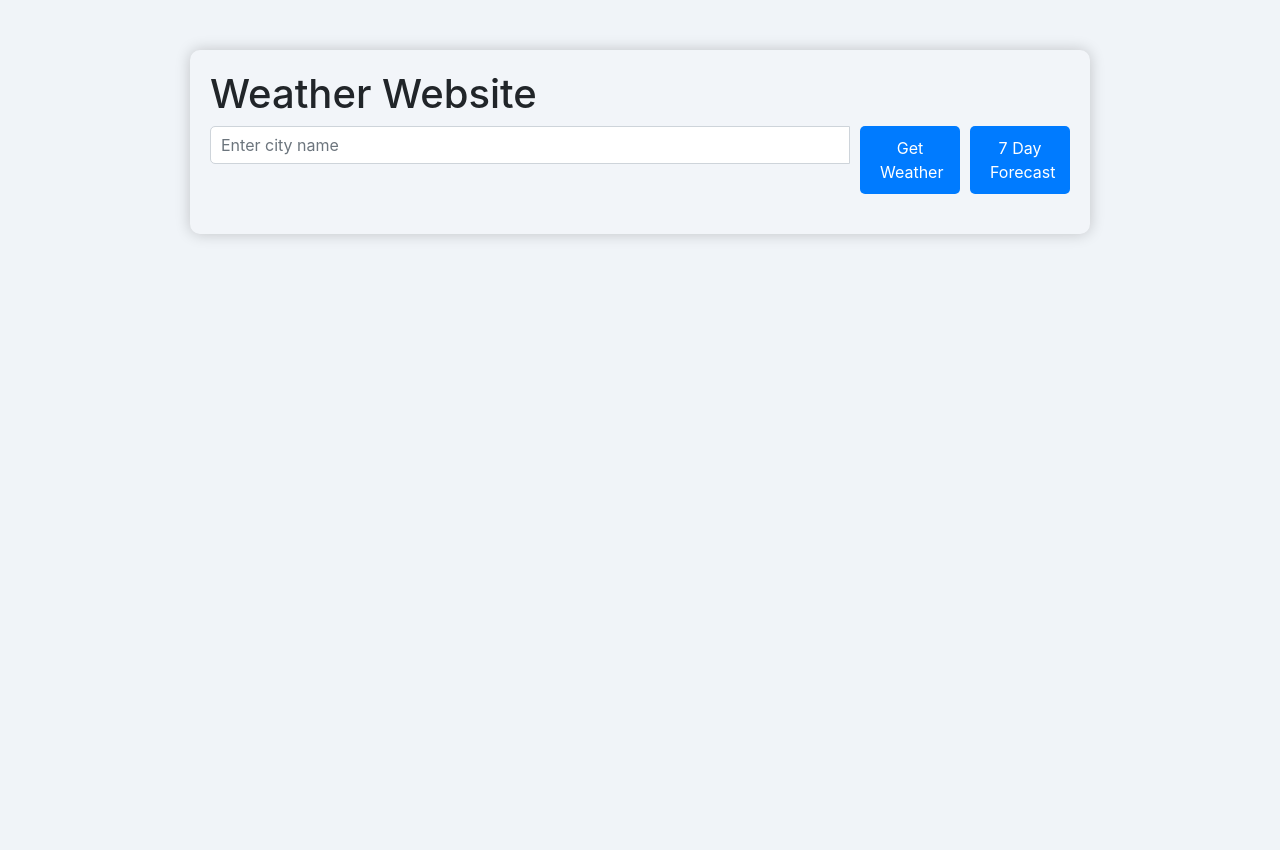
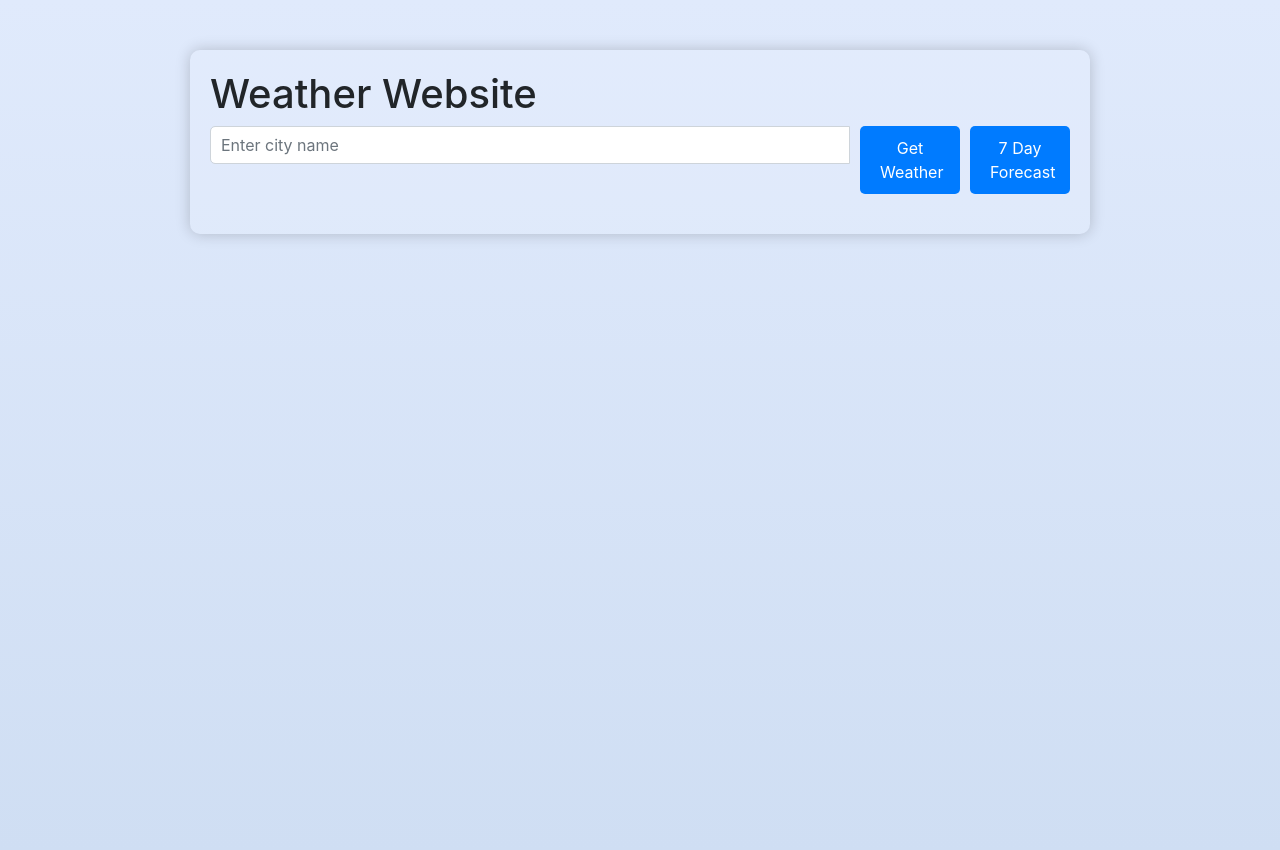
Before and after one commit to thezonei/weatherApp, a Flask app: page / in a window 1280 px wide. Run offline with Flask 3, Linux system fonts and the light colour scheme; some libraries are stand-ins or nearby versions.

Commit message:
Update index.html

```diff
--- a/templates/index.html
+++ b/templates/index.html
@@ -8,7 +8,7 @@
     <style>
         body {
 
-            background-color: #f0f4f8;
+            background: linear-gradient(to bottom, #e0eafc, #cfdef3);
             background-size: cover;
             background-position: center;
             background-repeat: no-repeat;
```
